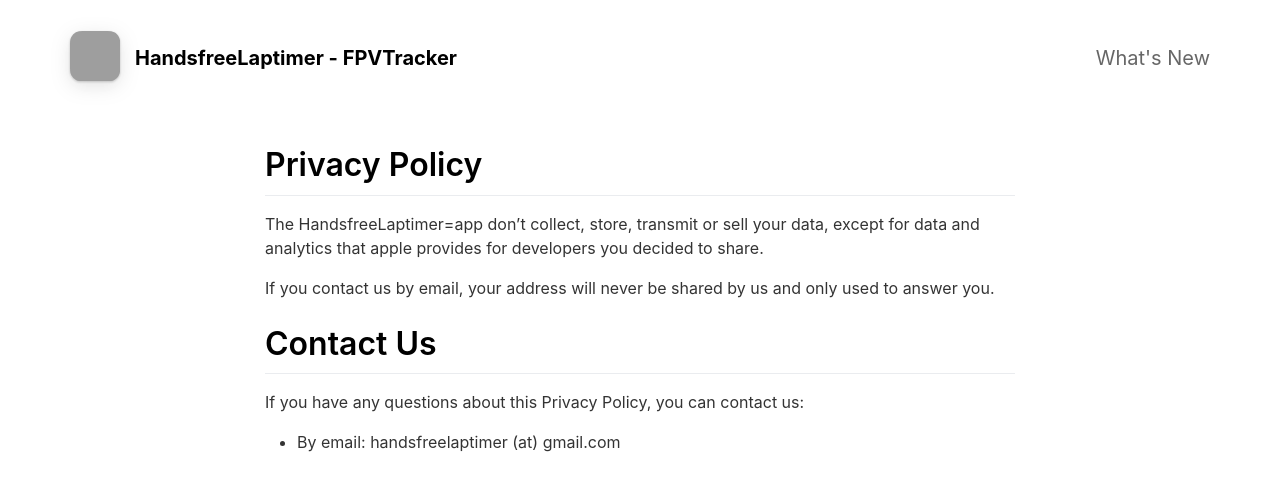
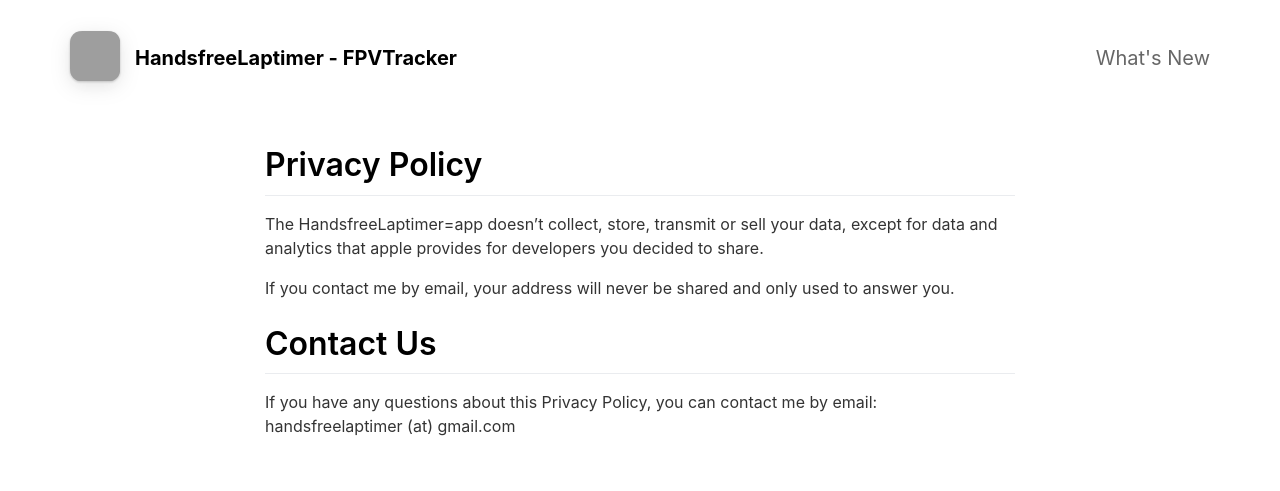
Before and after one commit to MatsWiese/laptimerpage, a Jekyll site: the page built from _pages/privacypolicy.md, in a window 1280 px wide. Shown: the top 491 px of the page. Built offline with Jekyll 4.4.1, drawn with Linux system fonts in a browser that asks for light colours; nearby versions of some CDN libraries; grey boxes are pictures that could not be loaded.

Commit message:
Fix grammar and wording in privacy policy

```diff
--- a/_pages/privacypolicy.md
+++ b/_pages/privacypolicy.md
@@ -5,10 +5,10 @@ inclue_in_header: false
 ---
 
 # Privacy Policy
-The HandsfreeLaptimer=app don't collect, store, transmit or sell your data, except for data and analytics that apple provides for developers you decided to share.
+The HandsfreeLaptimer=app doesn't collect, store, transmit or sell your data, except for data and analytics that apple provides for developers you decided to share.
 
-If you contact us by email, your address will never be shared by us and only used to answer you.
+If you contact me by email, your address will never be shared and only used to answer you.
 
 # Contact Us
-If you have any questions about this Privacy Policy, you can contact us:
-- By email: handsfreelaptimer (at) gmail.com
+If you have any questions about this Privacy Policy, you can contact me by email:
+handsfreelaptimer (at) gmail.com
```
